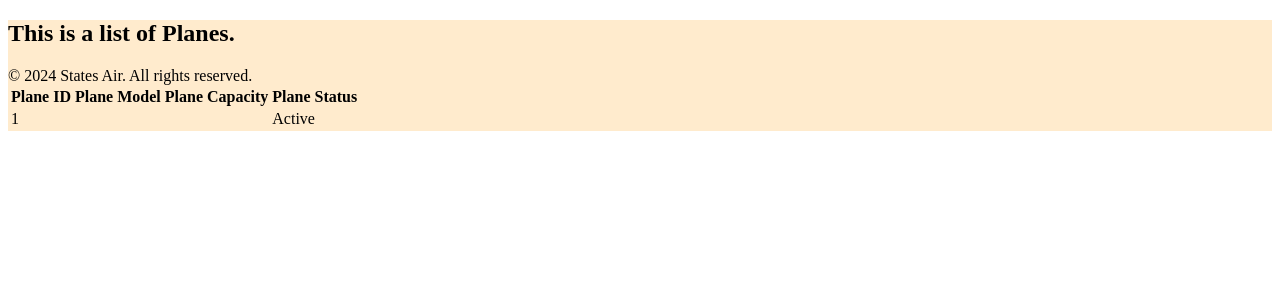
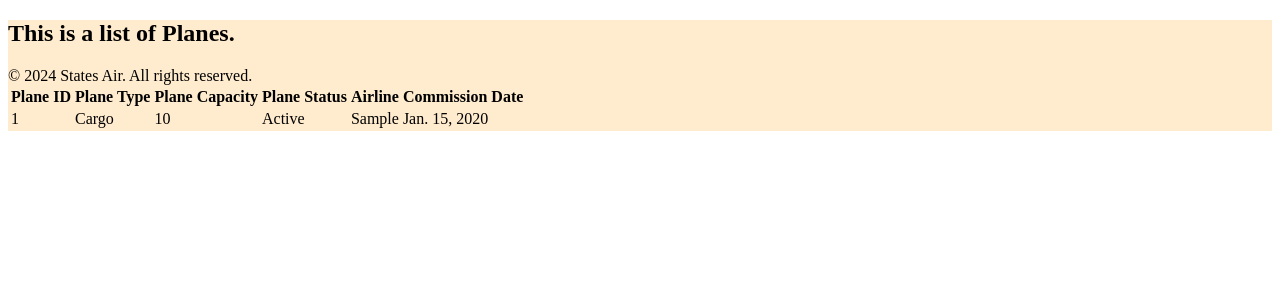
Before and after one commit to Sentry2703/DjangoCode, a Django app: page /airport/list_planes/ in a window 1280 px wide. Shown: the part 98-398 px from the top of the page. Run offline with Django 5.2, Linux system fonts and the light colour scheme; tables that the repository leaves empty hold one stand-in row (values such as "Sample post").

Commit message:
Self Project: Minor Change on Plane Display

```diff
--- a/statesAir/airport/templates/airport/list_planes.html
+++ b/statesAir/airport/templates/airport/list_planes.html
@@ -10,9 +10,11 @@
     <tr>
 
         <th>Plane ID</th>
-        <th>Plane Model</th>
+        <th>Plane Type</th>
         <th>Plane Capacity</th>
         <th>Plane Status</th>
+        <th>Airline </th>
+        <th>Commission Date</th>
 
     </tr>
 
@@ -20,10 +22,13 @@
 
     <tr>
         <td>{{ plane.plane_id }}</td>
-        <td>{{ plane.plane_model }}</td>
-        <td>{{ plane.plane_capacity }}</td>
+        <td>{{ plane.plane_type}}</td>
+        <td>{{ plane.capacity }}</td>
         <td>{{ plane.plane_status }}</td>
+        <td>{{ plane.plane_airline }}</td>
+        <td>{{ plane.commission_date }}</td>
     </tr>
 
     {% endfor %}
+
 {% endblock %}
```
